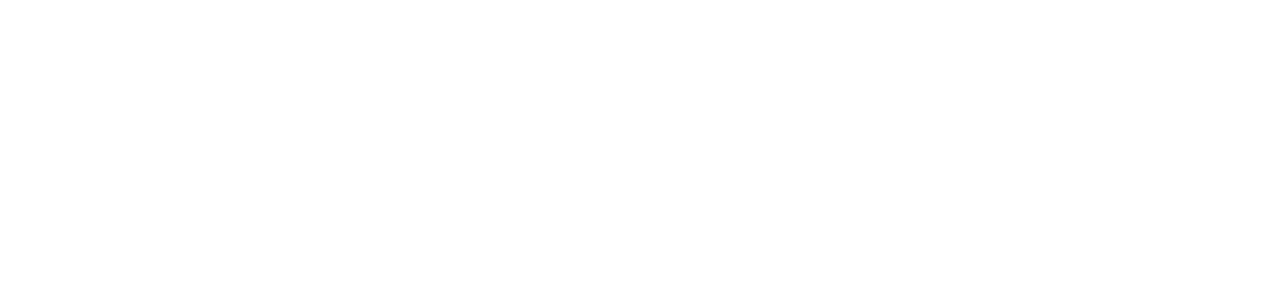
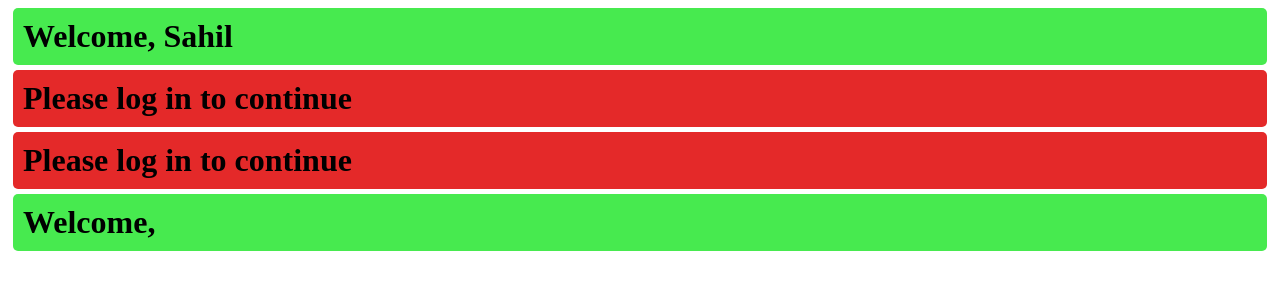
Before and after one commit to Sahil-Rawat-001/BasicReact-App, a React (Vite) app: page / in a window 1280 px wide. Shown: the top 300 px of the page. Built offline with nearby package versions, Linux system fonts and the light colour scheme.

Commit message:
add Greet component and learn conditional rendering

```diff
--- a/src/App.jsx
+++ b/src/App.jsx
@@ -1,3 +1,4 @@
+import Greet from './Greet'
 
 
 function App() {
@@ -5,7 +6,10 @@
   return(
 
     <>
-
+        <Greet isLoggedIn="true" username="Sahil"/>
+        <Greet isLoggedIn={false} username="Alex"/>
+        <Greet isLoggedIn={false} username={4}/>
+        <Greet isLoggedIn={true} />
     </>
   );
 }
--- /dev/null
+++ b/src/Greet.jsx
@@ -0,0 +1,30 @@
+import PropTypes from 'prop-types'
+
+
+function Greet(props){
+
+    // if(props.isLoggedIn){
+    //     return <h2>Welcome, {props.username}</h2>
+    // } else{
+    //     return <h2>Please log in to continue</h2>
+    // }
+
+    const welcomeMessage = <h2 className="welcome-message">Welcome, {props.username}</h2> ;
+    const loginPrompt    = <h2 className="login-prompt">Please log in to continue</h2>;
+
+    return props.isLoggedIn ? welcomeMessage : loginPrompt
+}
+
+Greet.propTypes = {
+
+    isLoggedIn: 'PropTypes.bool',
+    username  : PropTypes.string,
+}
+
+Greet.defaultProps = {
+
+    isLoggedIn:  false,
+    username  : "Guest",
+}
+
+export default Greet
--- a/src/index.css
+++ b/src/index.css
@@ -57,3 +57,23 @@
 .student p{
   margin: 0;
 }
+
+.welcome-message{
+
+  font-size: 2em;
+  background-color: rgb(71, 234, 79);
+  color: black;
+  padding: 10px;
+  border-radius: 5px;
+  margin: 5px;
+}
+
+.login-prompt{
+
+  font-size: 2em;
+  background-color: rgb(228, 41, 41);
+  color: black;
+  padding: 10px;
+  border-radius: 5px;
+  margin: 5px;
+}
```
Also changed, not shown: src/Student.jsx (+5 -6 lines).
